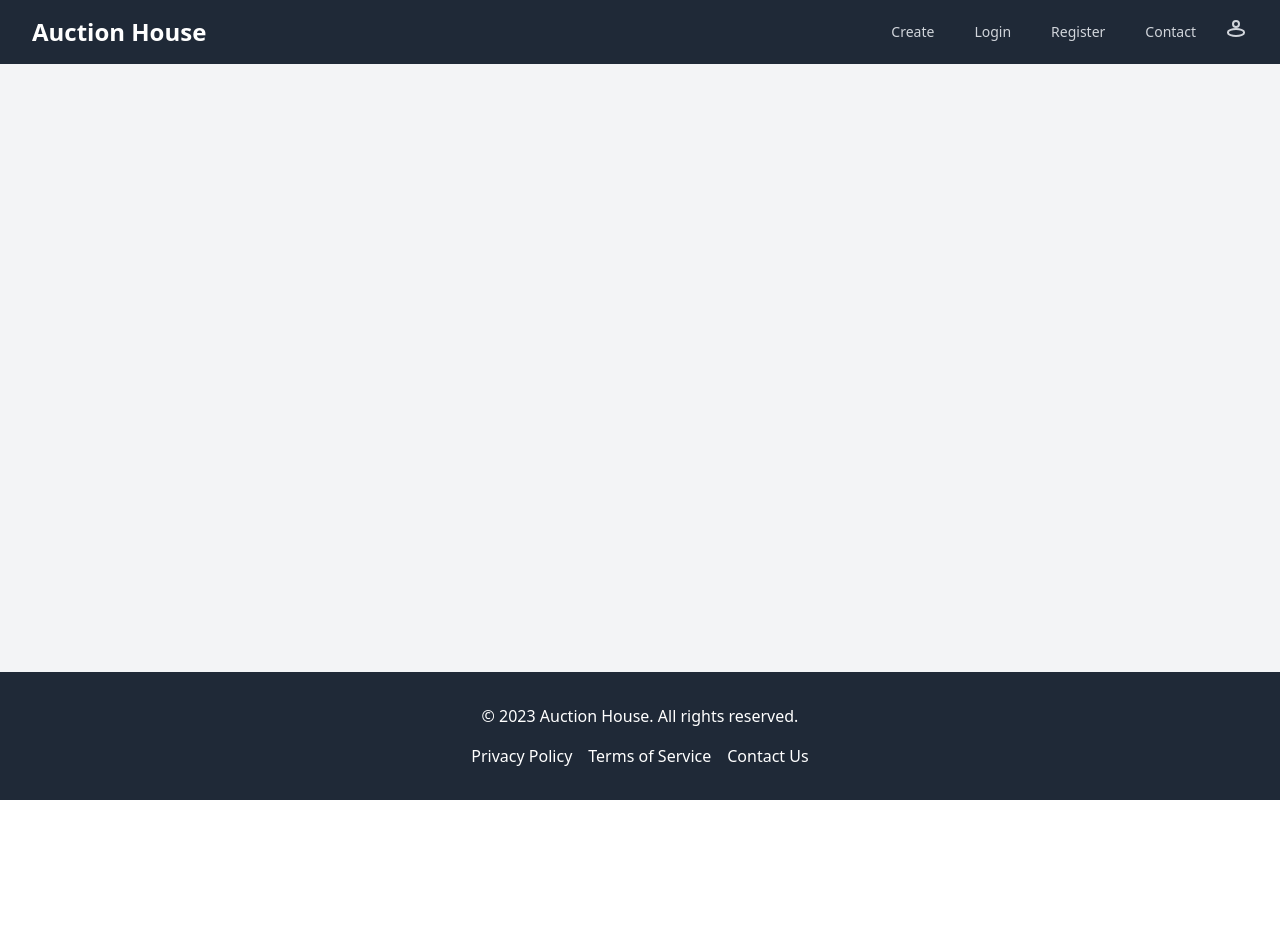
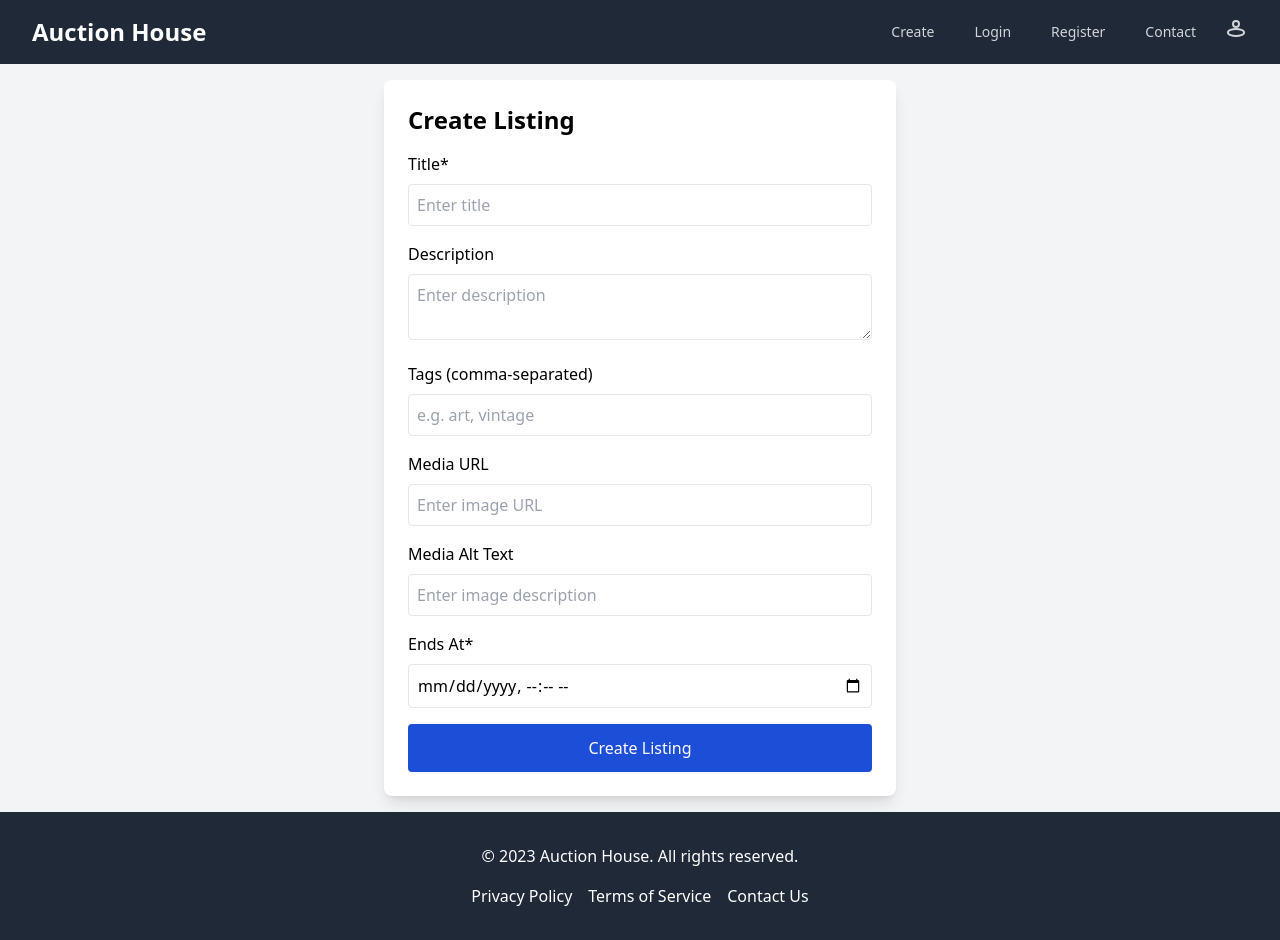
Before and after one commit to MohammedAbi/Semester-Project-2-auction, a React (Vite) app: page /create in a window 1280 px wide. Before the commit the page ends 800 px from the top, so only its background shows below. Built offline with nearby package versions, Linux system fonts and the light colour scheme.

Commit message:
Added create form

```diff
--- a/src/App.jsx
+++ b/src/App.jsx
@@ -4,6 +4,7 @@ import Header from "./components/Header";
 import Home from "./pages/Home";
 import ListingView from "./components/ListingView";
 import Footer from "./components/Footer";
+import Create from "./components/Create";
 
 const listingsData = [
   {
@@ -220,6 +221,10 @@ function App() {
               path="/listing/:id"
               element={<ListingView listings={listingsData} />}
             />
+            <Route
+              path="/create"
+              element={<Create listings={listingsData} />}
+            />
           </Routes>
         </main>
         <Footer />
--- /dev/null
+++ b/src/components/Create.jsx
@@ -0,0 +1,59 @@
+import React from "react";
+
+function CreateListing() {
+  return (
+    <div className="max-w-lg mx-auto bg-white p-6 shadow-lg rounded-lg">
+      <h2 className="text-2xl font-bold mb-4">Create Listing</h2>
+      <form>
+        <label className="block mb-2">Title*</label>
+        <input
+          type="text"
+          className="w-full p-2 border rounded mb-4"
+          placeholder="Enter title"
+        />
+
+        <label className="block mb-2">Description</label>
+        <textarea
+          className="w-full p-2 border rounded mb-4"
+          placeholder="Enter description"
+        ></textarea>
+
+        <label className="block mb-2">Tags (comma-separated)</label>
+        <input
+          type="text"
+          className="w-full p-2 border rounded mb-4"
+          placeholder="e.g. art, vintage"
+        />
+
+        <label className="block mb-2">Media URL</label>
+        <input
+          type="text"
+          className="w-full p-2 border rounded mb-4"
+          placeholder="Enter image URL"
+        />
+
+        <label className="block mb-2">Media Alt Text</label>
+        <input
+          type="text"
+          className="w-full p-2 border rounded mb-4"
+          placeholder="Enter image description"
+        />
+
+        <label className="block mb-2">Ends At*</label>
+        <input
+          type="datetime-local"
+          className="w-full p-2 border rounded mb-4"
+        />
+
+        <button
+          type="button"
+          className="w-full bg-blue-700 text-white p-3 rounded hover:bg-blue-800"
+        >
+          Create Listing
+        </button>
+      </form>
+    </div>
+  );
+}
+
+export default CreateListing;
--- a/src/components/SearchBar.jsx
+++ b/src/components/SearchBar.jsx
@@ -2,7 +2,7 @@ import React from "react";
 
 function SearchBar() {
   return (
-    <div className="mb-8 relative w-96 mx-auto">
+    <div className="mb-8 relative max-w-96 mx-auto">
       <label htmlFor="search-input" className="sr-only">
         Search listings
       </label>
```
